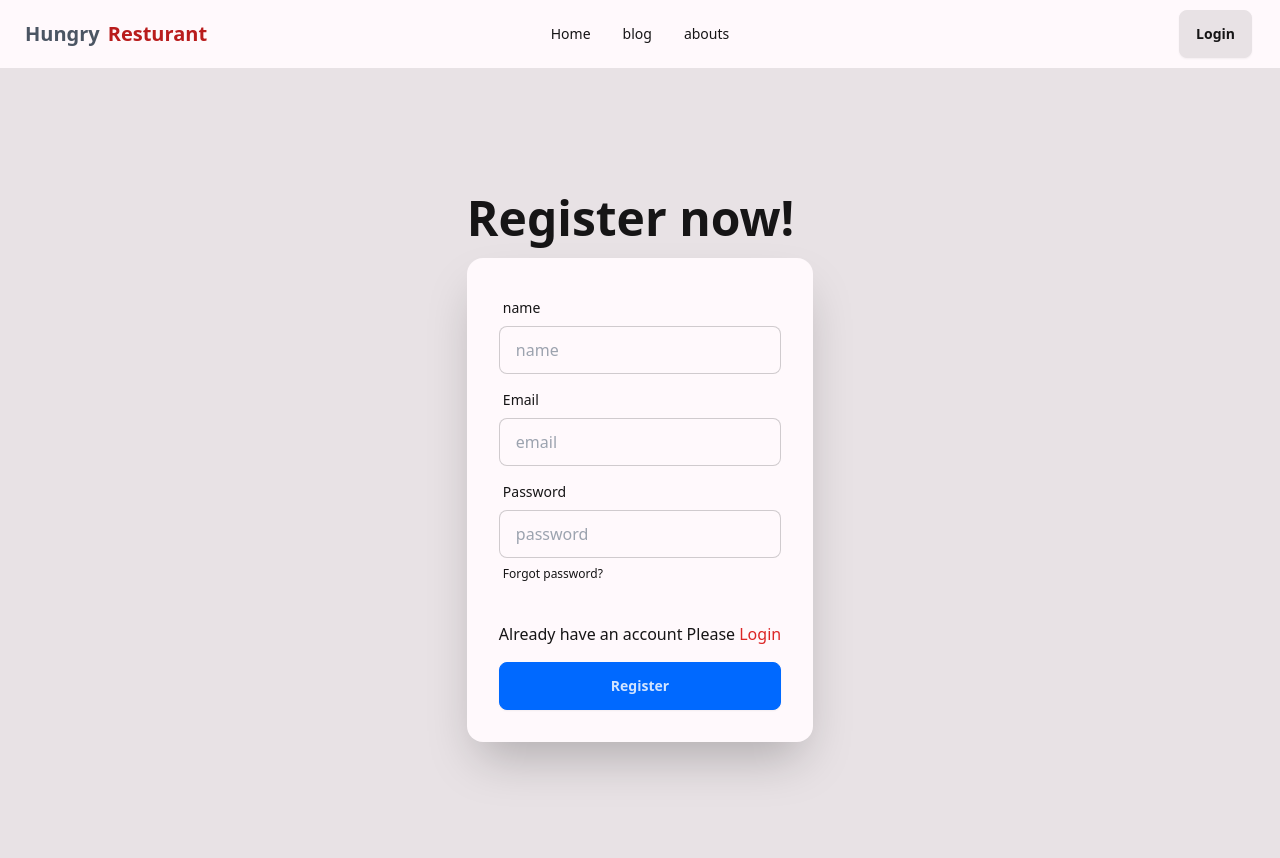
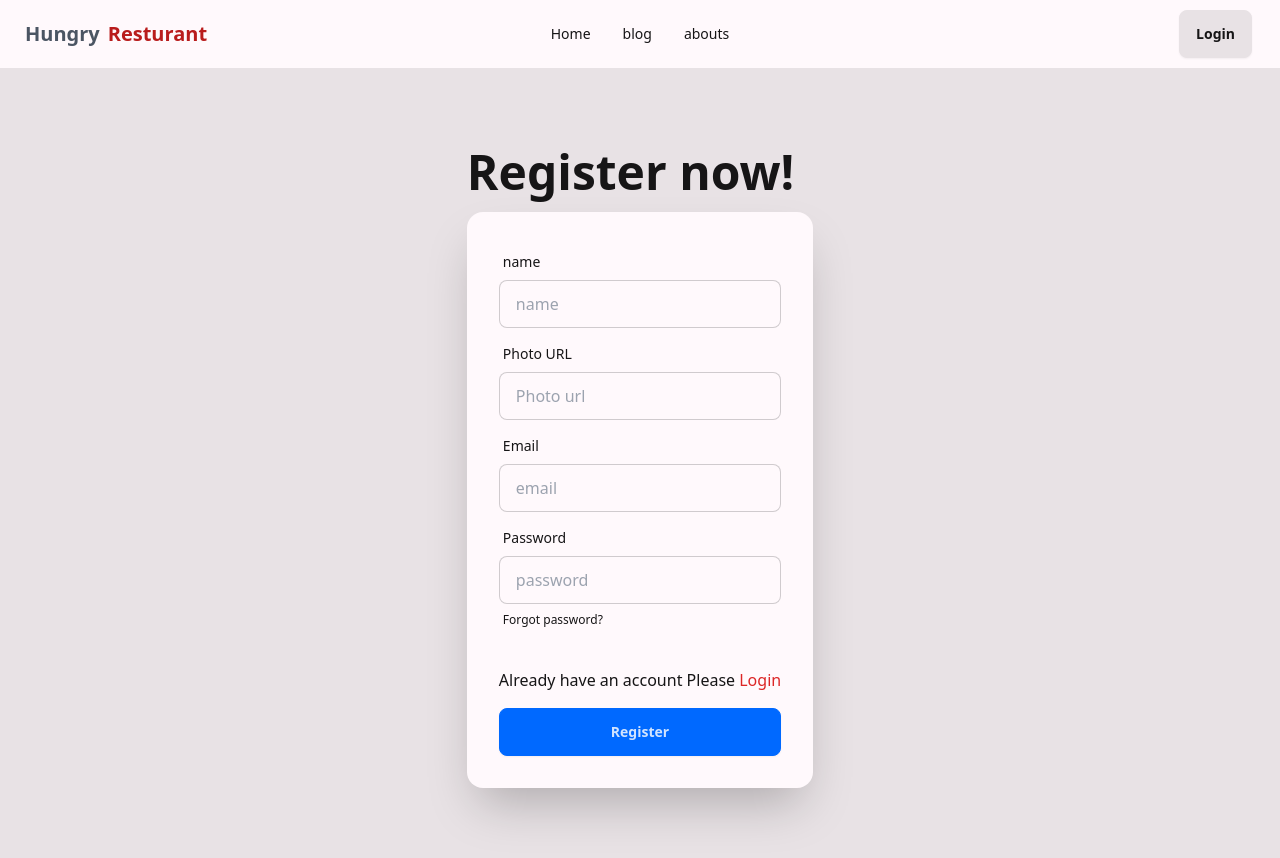
Before and after one commit to mitul200/simple-restaurant-10, a React (Vite) app: page /register in a window 1280 px wide. Shown: the top 858 px of the page. Built offline with nearby package versions, Linux system fonts and the light colour scheme; no server answers.

Commit message:
added loder in privet router

```diff
--- a/src/Pages/LoginRegister/Login.jsx
+++ b/src/Pages/LoginRegister/Login.jsx
@@ -1,12 +1,19 @@
 import { useContext } from "react";
-import { Link } from "react-router-dom";
+import { Link, useLocation, useNavigate } from "react-router-dom";
 import { AuthContext } from "../PrivetRouter/PrivetRouter";
 import { FcGoogle } from "react-icons/fc";
 import { FaGithub } from "react-icons/fa";
 import { GithubAuthProvider, GoogleAuthProvider } from "firebase/auth";
+
+
+
 const Login = () => {
   const { singInUser,googleLoginUser,githubLoginUser } = useContext(AuthContext);
-  console.log(googleLoginUser);
+  // console.log(googleLoginUser);
+  const location = useLocation()
+  console.log(location)
+  const navigate = useNavigate()
+  const from = location.state?.from?.pathname || "/";
 
   const handelLogin = (event) => {
     event.preventDefault();
@@ -18,6 +25,7 @@ const Login = () => {
       .then((result) => {
         const loggedUser = result.user;
         console.log(loggedUser);
+        navigate(from, { replace: true })
       })
       .catch((error) => console.log(error));
   };
--- a/src/Pages/LoginRegister/Register.jsx
+++ b/src/Pages/LoginRegister/Register.jsx
@@ -1,5 +1,5 @@
 import { useContext } from "react";
-import { Link } from "react-router-dom";
+import { Link, useLocation } from "react-router-dom";
 import { AuthContext } from "../PrivetRouter/PrivetRouter";
 
 const Register = () => {
@@ -34,6 +34,18 @@ const Register = () => {
                   type="name"
                   name="name"
                   placeholder="name"
+                  className="input input-bordered"
+                  required
+                />
+              </div>
+              <div className="form-control">
+                <label className="label">
+                  <span className="label-text">Photo URL</span>
+                </label>
+                <input
+                  type="photo url"
+                  name="photo url"
+                  placeholder="Photo url"
                   className="input input-bordered"
                   required
                 />
--- a/src/Pages/PrivetRouter/PrivetRouter.jsx
+++ b/src/Pages/PrivetRouter/PrivetRouter.jsx
@@ -15,6 +15,7 @@ export const AuthContext = createContext(null);
 const PrivetRouter = ({ children }) => {
   const auth = getAuth(app);
   const [user, setUser] = useState(null);
+  const [loding , setLoding] = useState(true)
 
   const creatUser = (email, password) => {
     return createUserWithEmailAndPassword(auth, email, password);
@@ -40,6 +41,7 @@ const PrivetRouter = ({ children }) => {
     const unsubcribe = onAuthStateChanged(auth, (currentUser) => {
       console.log(currentUser)
       setUser(currentUser);
+      setLoding(false)
     })
     return () => {
       return unsubcribe()
@@ -51,6 +53,7 @@ const PrivetRouter = ({ children }) => {
     user,
     creatUser,
     singInUser,
+    loding,
     logingOut,
     googleLoginUser,
     githubLoginUser
--- /dev/null
+++ b/src/Pages/wall/Wall.jsx
@@ -0,0 +1,19 @@
+import { useContext } from "react";
+import { AuthContext } from "../PrivetRouter/PrivetRouter";
+import { Navigate, useLocation } from "react-router-dom";
+
+
+// eslint-disable-next-line react/prop-types
+const Wall = ({children}) => {
+    const location = useLocation()
+    const {user,loding} = useContext(AuthContext)
+    if(loding){
+        return <span className="loading text-center loading-spinner loading-lg"></span>
+    }
+    if(user){
+        return children
+    }
+    return <Navigate to="/login"  state={{ from: location }} replace ></Navigate>
+};
+
+export default Wall;
--- a/src/Router/Router.jsx
+++ b/src/Router/Router.jsx
@@ -9,6 +9,7 @@ import Layouts from "../Layouts/Layouts";
 import ItemsDetails from "../Pages/ItemsDetails/ItemsDetails";
 import Login from "../Pages/LoginRegister/Login";
 import Register from "../Pages/LoginRegister/Register";
+import Wall from "../Pages/wall/Wall";
 
   const router = createBrowserRouter([
     {
@@ -45,7 +46,7 @@ import Register from "../Pages/LoginRegister/Register";
       children:[
         {
           path:':id',
-          element:<ItemsDetails/>,
+          element:<Wall><ItemsDetails/></Wall>,
           loader:({params})=>fetch(`http://localhost:5000/items/${params.id}`)
         }
       ]
```
